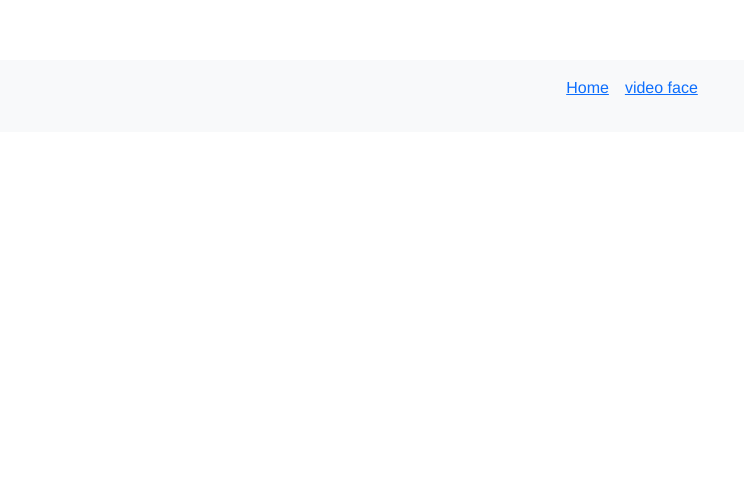
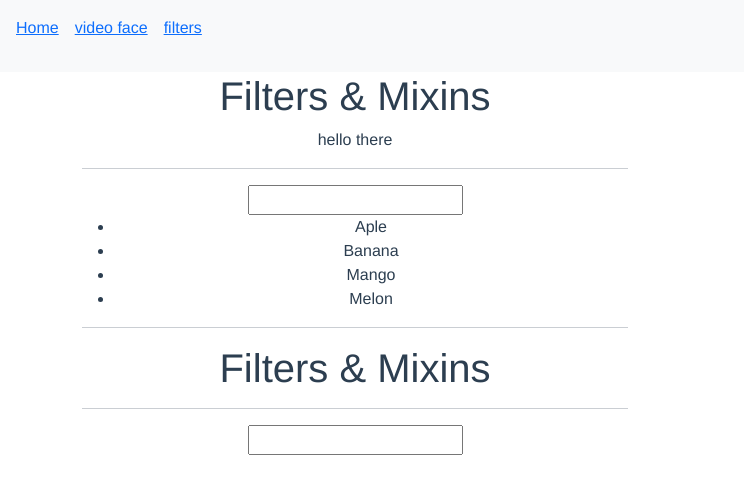
Before and after one commit to jeanpaulrestedur1234/my-project, a Vue app: page /filters in a window 1280 px wide. Before the commit this address had no page. Shown: the top 494 px of the page, without its empty margins (0-744 px from the left). Built offline with nearby package versions, Linux system fonts and the light colour scheme.

Commit message:
filters add

```diff
--- a/package.json
+++ b/package.json
@@ -8,14 +8,14 @@
     "lint": "vue-cli-service lint"
   },
   "dependencies": {
-
+    "@popperjs/core": "^2.11.8",
     "bootstrap": "^5.3.3",
     "bootstrap-vue": "^2.23.1",
     "core-js": "^3.8.3",
     "face-api.js": "^0.22.2",
+    "popper.js": "^1.16.1",
     "vue": "^3.2.13",
     "vue-router": "^4.4.5"
-
   },
   "devDependencies": {
     "@babel/core": "^7.12.16",
--- a/src/App.vue
+++ b/src/App.vue
@@ -20,6 +20,6 @@ export default {
 #app {
   font-family: Avenir, Helvetica, Arial, sans-serif;
   text-align: center;
-  margin-top: 60px;
+
 }
 </style>
--- /dev/null
+++ b/src/components/Forms components/ListComponent.vue
@@ -0,0 +1,22 @@
+<template>
+    <div>
+        <h1>Filters & Mixins</h1>
+        <p>{{ text }}</p>
+        <hr>
+        <input v-model="filterText">
+        <ul>
+            <li v-for="(fruit, index) in filteredFruits" :key="index">{{ fruit }}</li>
+        </ul>
+    </div>
+
+</template>
+<script>
+import { fruitMixin } from './fuitMixin';
+export default {
+
+    mixin: [fruitMixin]
+
+}
+
+</script>
+<style></style>
--- /dev/null
+++ b/src/components/Forms components/fuitMixin.js
@@ -0,0 +1,19 @@
+export const fruitMixin = {
+
+    data() {
+        return {
+            fruits: ['Aple', 'Banana', "Mango", "Melon"],
+            filterText: ''
+        }
+    },
+    computed: {
+        filteredFruits() {
+            return this.fruits.filter((element) => {
+                return element.match(this.filterText);
+
+            })
+        }
+
+    }
+
+}
--- a/src/components/NavigateComponent.vue
+++ b/src/components/NavigateComponent.vue
@@ -7,6 +7,9 @@
         </li>
         <li>
           <router-link to="/facial_scanner">video face</router-link>
+        </li>
+        <li>
+          <router-link to="/filters" >filters</router-link>
         </li>
 
 
@@ -29,6 +32,9 @@
   ul {
     list-style-type: none;
     padding: 0;
+    display: flex;
+    justify-content: flex-start;
+
   }
 
   li {
--- /dev/null
+++ b/src/components/filtersComponent.vue
@@ -0,0 +1,50 @@
+<template>
+    <div class="container">
+        <div class="row">
+            <div class="col-xs-12 col-sm-8 col-sm-offset-2 col-md-6 col-md-offset-3">
+                <h1>Filters & Mixins</h1>
+                <p>{{ text }}</p>
+                <hr>
+                <input v-model="filterText">
+                <ul>
+                    <li v-for="(fruit, index) in filteredFruits" :key="index">{{ fruit }}</li>
+                </ul>
+                <hr>
+                <app-list></app-list>
+
+            </div>
+        </div>
+    </div>
+</template>
+<script>
+
+import ListComponent from './Forms components/ListComponent.vue';
+
+export default {
+    data() {
+        return {
+            text: 'hello there',
+            fruits: ['Aple', 'Banana', "Mango", "Melon"],
+            filterText: ''
+        }
+    },
+
+
+    computed: {
+        filteredFruits() {
+            return this.fruits.filter((element) => {
+                return element.match(this.filterText);
+
+            })
+        }
+
+    },
+    components:{
+        appList:ListComponent
+
+    }
+
+}
+
+</script>
+<style></style>
--- a/src/main.js
+++ b/src/main.js
@@ -1,7 +1,6 @@
 import { createApp } from 'vue';
 import App from './App.vue';
 import router from './router';
-
 import 'bootstrap/dist/css/bootstrap.css';
 import 'bootstrap/dist/js/bootstrap.js';
 
--- a/src/router/index.js
+++ b/src/router/index.js
@@ -2,6 +2,7 @@
 import { createRouter, createWebHistory } from 'vue-router';
 import facial_scanner from '@/components/facial_scanner.vue';
 import HomeComponent from '@/components/HomeComponent.vue';
+import filtersComponent from '@/components/filtersComponent.vue';
 const routes = [
   {
     path: '/',
@@ -13,6 +14,11 @@ const routes = [
     name: 'facial_scanner',
     component: facial_scanner
   },
+  {
+    path: '/filters',
+    name: 'filters',
+    component: filtersComponent
+  },
 
 
 ];
```
Also changed, not shown: 1 other file (tests, documents, lock files or other folders).
